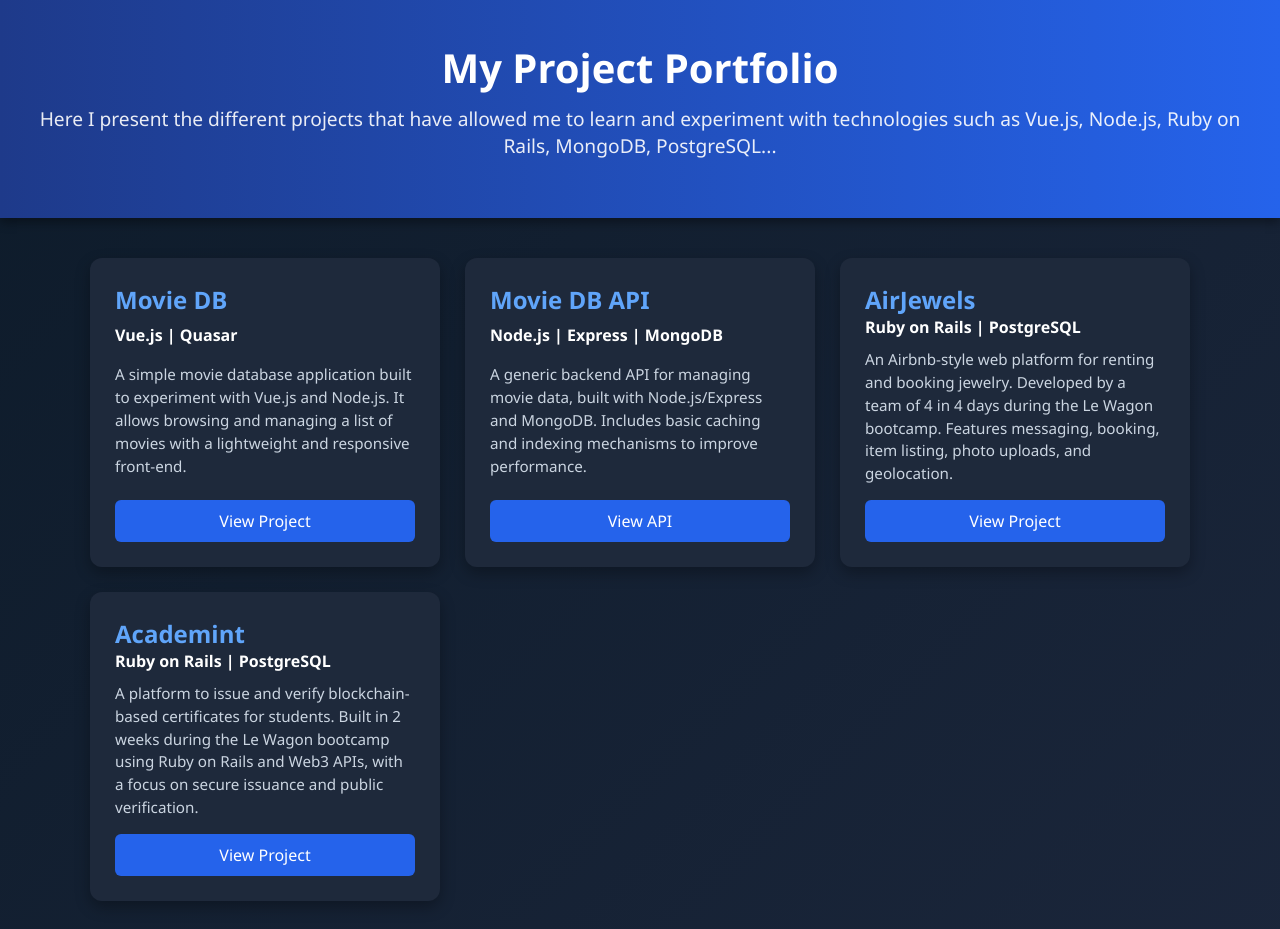
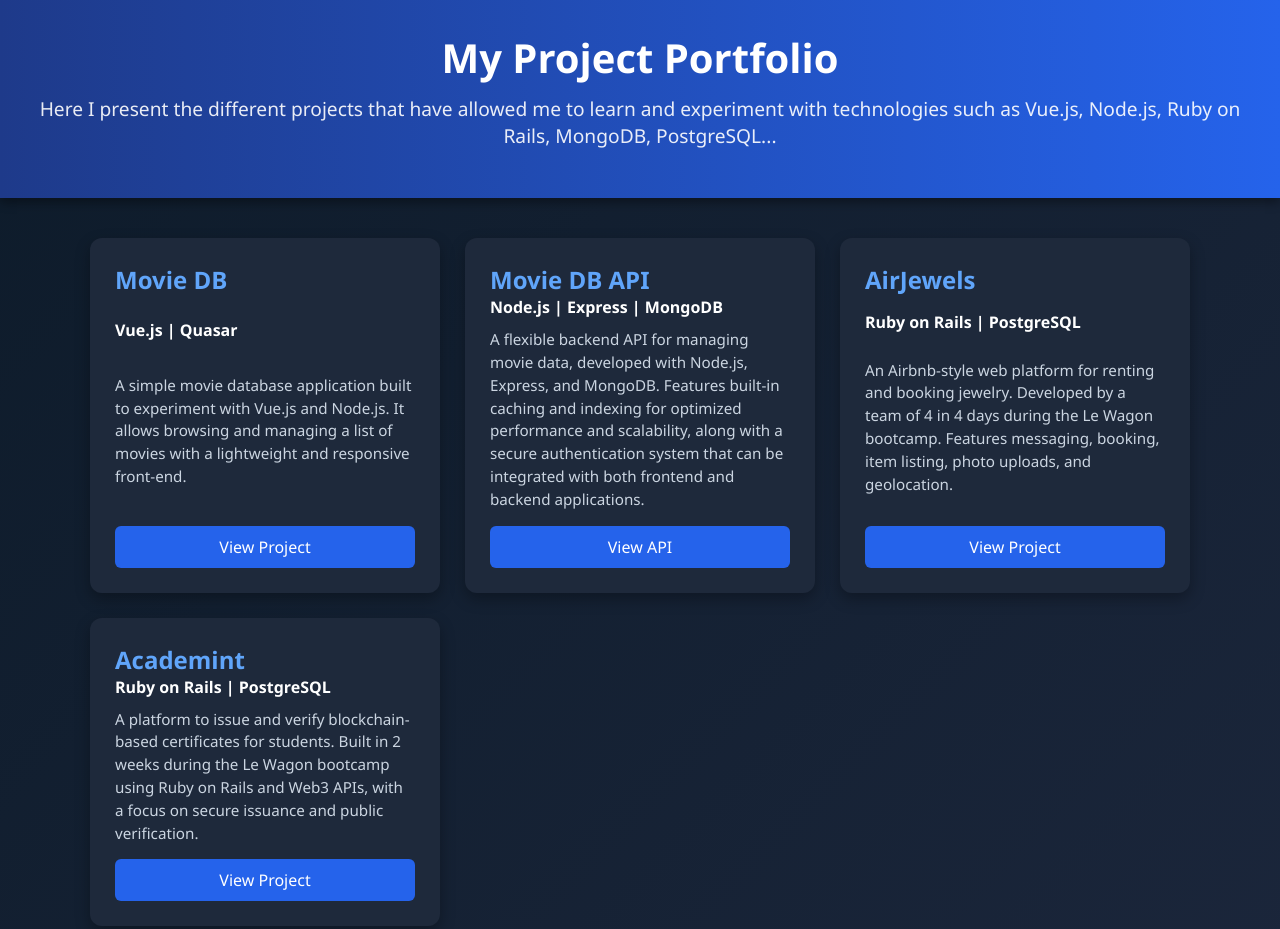
Before and after one commit to SVILLEBRUN/Deply_on_RaspberryPi, a plain HTML site: page index.html in a window 1280 px wide. Shown: the top 929 px of the page. Drawn offline with Linux system fonts and the light colour scheme.

Commit message:
More detailed descritption for the Movie DB API

```diff
--- a/index.html
+++ b/index.html
@@ -14,7 +14,7 @@
             header {
                 background: linear-gradient(90deg, #1e3a8a, #2563eb);
                 color: white;
-                padding: 40px 20px;
+                padding: 30px 20px;
                 text-align: center;
                 box-shadow: 0 4px 10px rgba(0,0,0,0.4);
             }
@@ -105,8 +105,8 @@
             <div class="card">
                 <h2>Movie DB API</h2>
                 <h4>Node.js | Express | MongoDB</h4>
-                <p>A generic backend API for managing movie data, built with Node.js/Express and MongoDB.
-                Includes basic caching and indexing mechanisms to improve performance.</p>
+                <p>A flexible backend API for managing movie data, developed with Node.js, Express, and MongoDB.
+                Features built-in caching and indexing for optimized performance and scalability, along with a secure authentication system that can be integrated with both frontend and backend applications.</p>
                 <a href="/movie-db-app/api">View API</a>
             </div>
 
```
